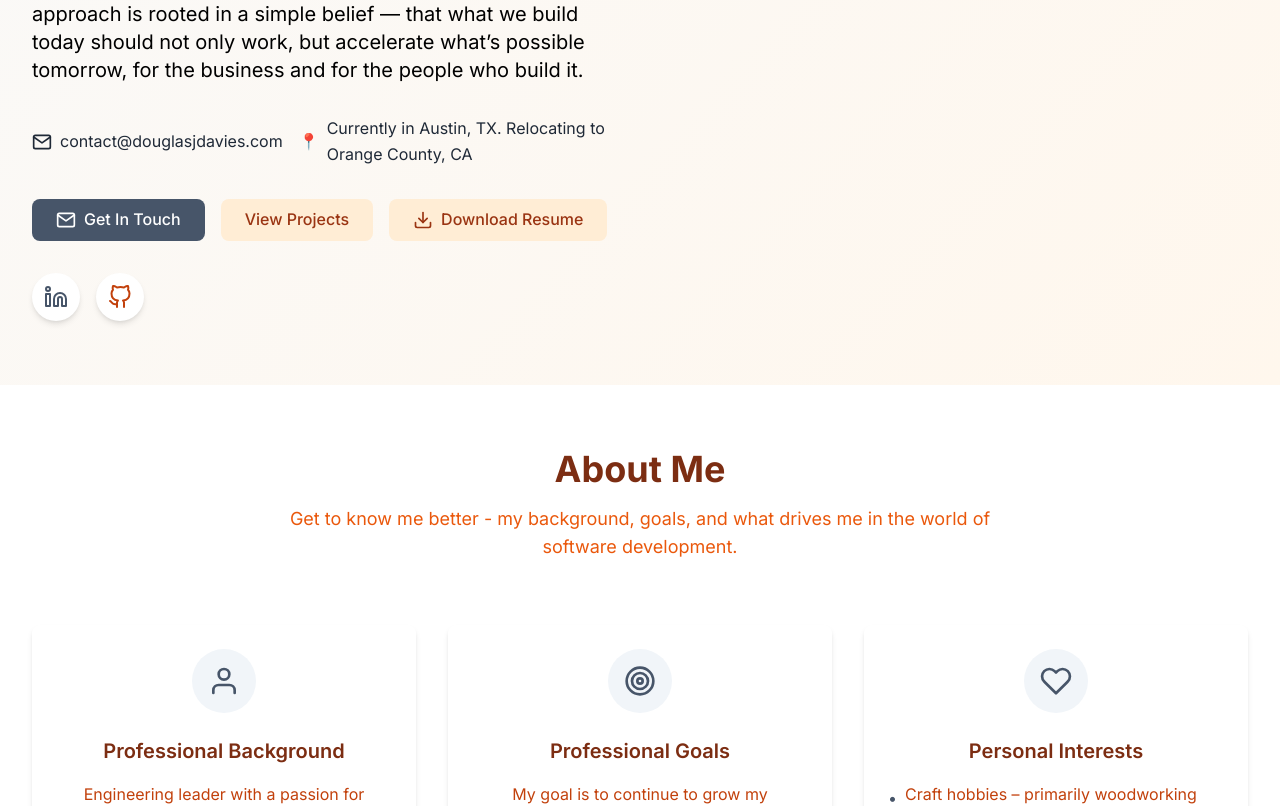
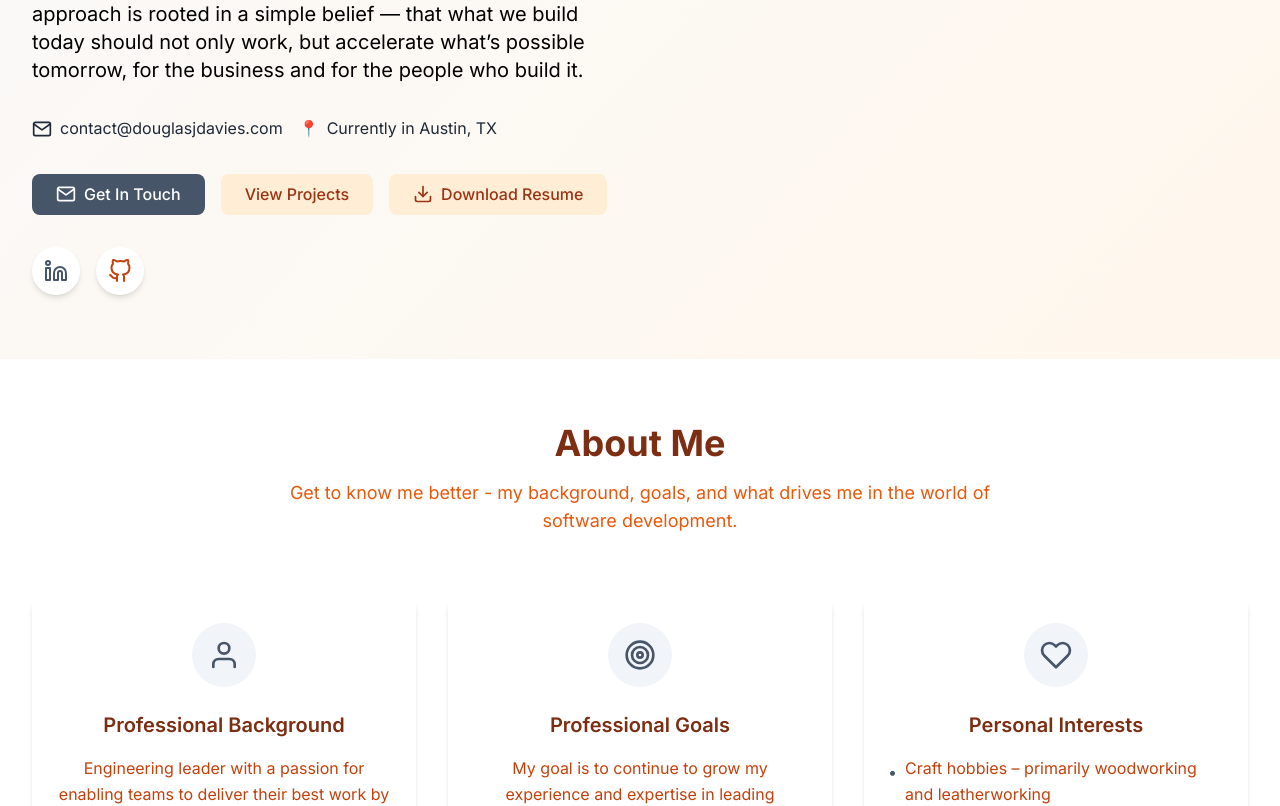
Before and after one commit to Kashmir9d90/cursor-website, a React (Vite) app: page / in a window 1280 px wide. Shown: the part 1004-1810 px from the top of the page. Built offline with nearby package versions, Linux system fonts and the light colour scheme.

Commit message:
Update personal info

```diff
--- a/src/data/personalInfo.ts
+++ b/src/data/personalInfo.ts
@@ -5,7 +5,7 @@ export const personalInfo: PersonalInfo = {
   title: "Senior Software Engineering Manager",
   email: "contact@douglasjdavies.com",
   phone: "",
-  location: "Currently in Austin, TX. Relocating to Orange County, CA",
+  location: "Currently in Austin, TX",
   summary: `I view software engineering as a strategic multiplier — the systems and processes we build don’t just solve problems; they shape how effectively people and organizations can operate, adapt, and grow. Well-crafted software amplifies human capability, reduces friction, and creates leverage across teams and entire businesses.
 
 My focus is on building environments where engineering excellence is sustainable — not just through robust, maintainable systems, but by creating the conditions where engineers can consistently do their best work. This means fostering development practices that balance speed and quality, from disciplined code reviews and CI/CD automation to thoughtful architectural design and a culture of clarity, precision, and ownership.
@@ -16,8 +16,8 @@ My approach is rooted in a simple belief — that what we build today should not
   avatar: "/bm.jpg",
   resumeUrl: "/resume.pdf",
   socialLinks: {
-    linkedin: "https://linkedin.com/in/johndoe",
-    github: "https://github.com/johndoe",
+    linkedin: "https://linkedin.com/in/douglas-davies-535b4731",
+    github: "https://github.com/Kashmir9d90",
     twitter: ""
   }
 };
```
